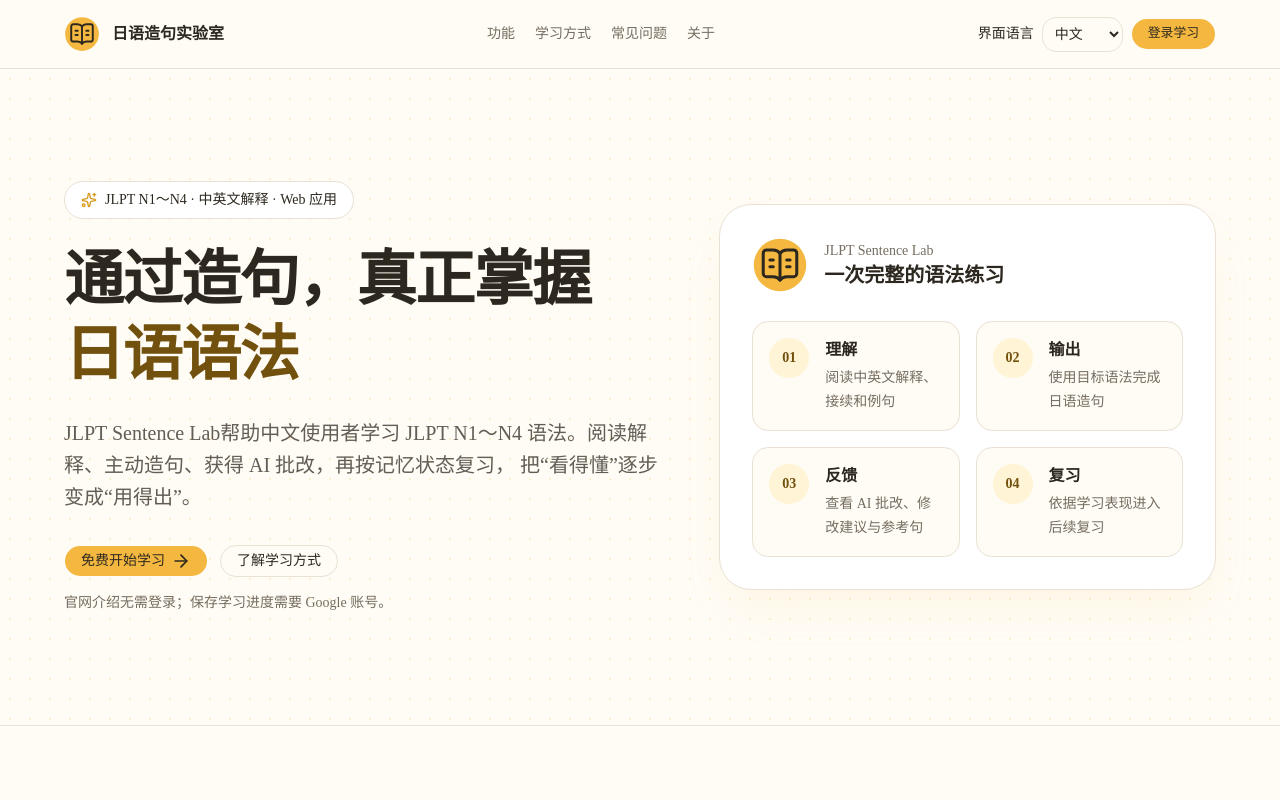
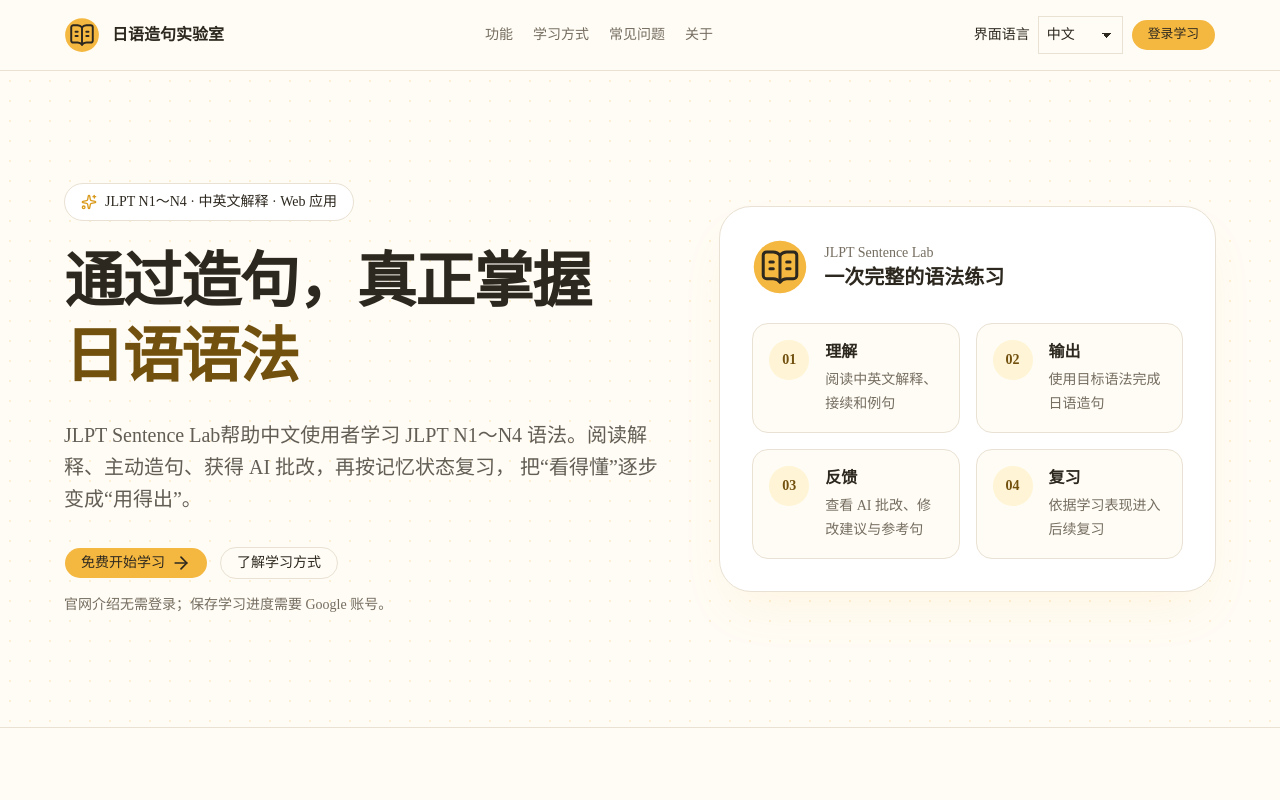
Before and after one commit to LeoEzraShayne/jlpt-web, a Next.js app: page / in a window 1280 px wide. Shown: the top 800 px of the page. Built offline with nearby package versions, Linux system fonts and the light colour scheme; no server answers.

Commit message:
Unify square dropdown corners and inset arrows

```diff
--- a/src/app/globals.css
+++ b/src/app/globals.css
@@ -167,3 +167,23 @@ html[lang="en"] .whitespace-nowrap { white-space: normal; }
 /* Bootstrap copy follows saved language before React hydrates; DOM text stays stable. */
 html:not([lang="en"]) [data-bootstrap-locale="en"],
 html[lang="en"] [data-bootstrap-locale="zh"] { display: none; }
+
+/* Keep dropdown edges and arrow spacing consistent across JLPT forms. */
+select {
+  border-radius: 0;
+}
+select:not([multiple]) {
+  appearance: none;
+  padding-right: 2rem;
+  background-image: linear-gradient(45deg, transparent 50%, currentColor 50%),
+    linear-gradient(135deg, currentColor 50%, transparent 50%);
+  background-position: right 15px center, right 10px center;
+  background-size: 5px 5px;
+  background-repeat: no-repeat;
+}
+@media (forced-colors: active) {
+  select:not([multiple]) {
+    appearance: auto;
+    background-image: none;
+  }
+}
```
